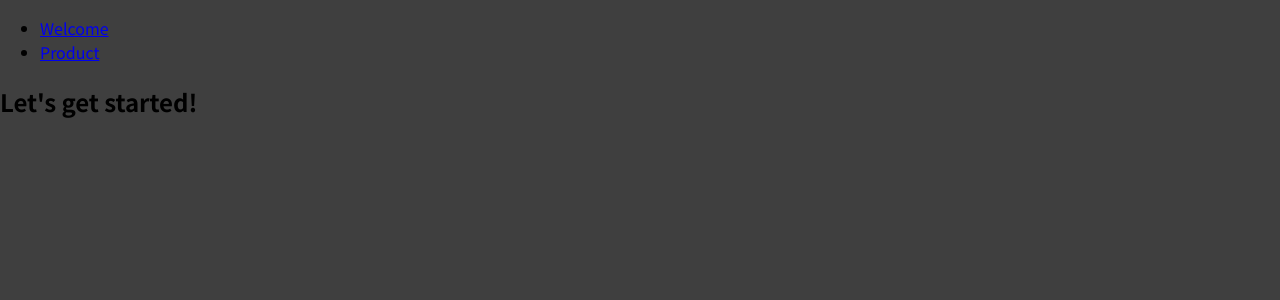
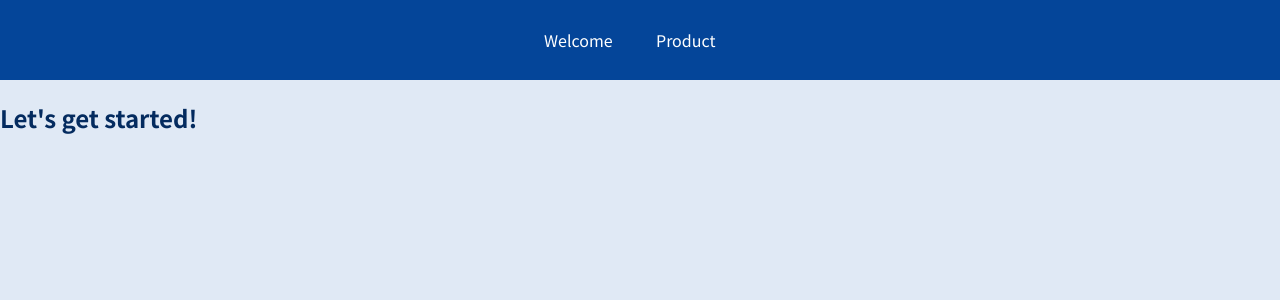
Before and after one commit to iShivam2012/RoutingProject, a React (Create React App) app: page / in a window 1280 px wide. Shown: the top 300 px of the page. Built offline with nearby package versions, Linux system fonts and the light colour scheme.

Commit message:
using NavLinks

```diff
--- a/src/Components/MainHeader.js
+++ b/src/Components/MainHeader.js
@@ -1,14 +1,20 @@
-import { Link } from "react-router-dom";
+import { Link, NavLink } from "react-router-dom";
+import classes from "./MainHeader.module.css";
 
 const MainHeader = () => {
   return (
-    <header>
+    <header className={classes.header}>
       <ul>
         <li>
-          <Link to="welcome">Welcome</Link>
+          {/* <Link to="welcome">Welcome</Link> */}
+          <NavLink activeClassName={classes.active} to="welcome">
+            Welcome
+          </NavLink>
         </li>
         <li>
-          <Link to="product">Product</Link>
+          <NavLink activeClassName={classes.active} to="product">
+            Product
+          </NavLink>
         </li>
       </ul>
     </header>
--- /dev/null
+++ b/src/Components/MainHeader.module.css
@@ -0,0 +1,38 @@
+.header {
+  width: 100%;
+  height: 5rem;
+  background-color: #044599;
+  padding: 0 10%;
+}
+
+.header nav {
+  height: 100%;
+}
+
+.header ul {
+  height: 100%;
+  list-style: none;
+  display: flex;
+  padding: 0;
+  margin: 0;
+  align-items: center;
+  justify-content: center;
+}
+
+.header li {
+  margin: 0 1rem;
+  width: 5rem;
+}
+
+.header a {
+  color: white;
+  text-decoration: none;
+}
+
+.header a:hover,
+.header a:active,
+.header a.active {
+  color: #95bcf0;
+  padding-bottom: 0.25rem;
+  border-bottom: 4px solid #95bcf0;
+}
--- a/src/index.css
+++ b/src/index.css
@@ -1,14 +1,26 @@
-@import url('https://fonts.googleapis.com/css2?family=Noto+Sans+JP:wght@400;700&display=swap');
+@import url("https://fonts.googleapis.com/css2?family=Noto+Sans+JP:wght@400;700&display=swap");
 
 * {
   box-sizing: border-box;
 }
 
 html {
-  font-family: 'Noto Sans JP', sans-serif;
+  font-family: "Noto Sans JP", sans-serif;
 }
 
 body {
   margin: 0;
-  background-color: #3f3f3f;
+  background-color: #e0e9f5;
 }
+
+main {
+  margin-top: 7rem;
+  text-align: center;
+}
+
+h1,
+h2,
+h3,
+p {
+  color: #042b5f;
+}
```
Also changed, not shown: 1 other file (tests, documents, lock files or other folders).
